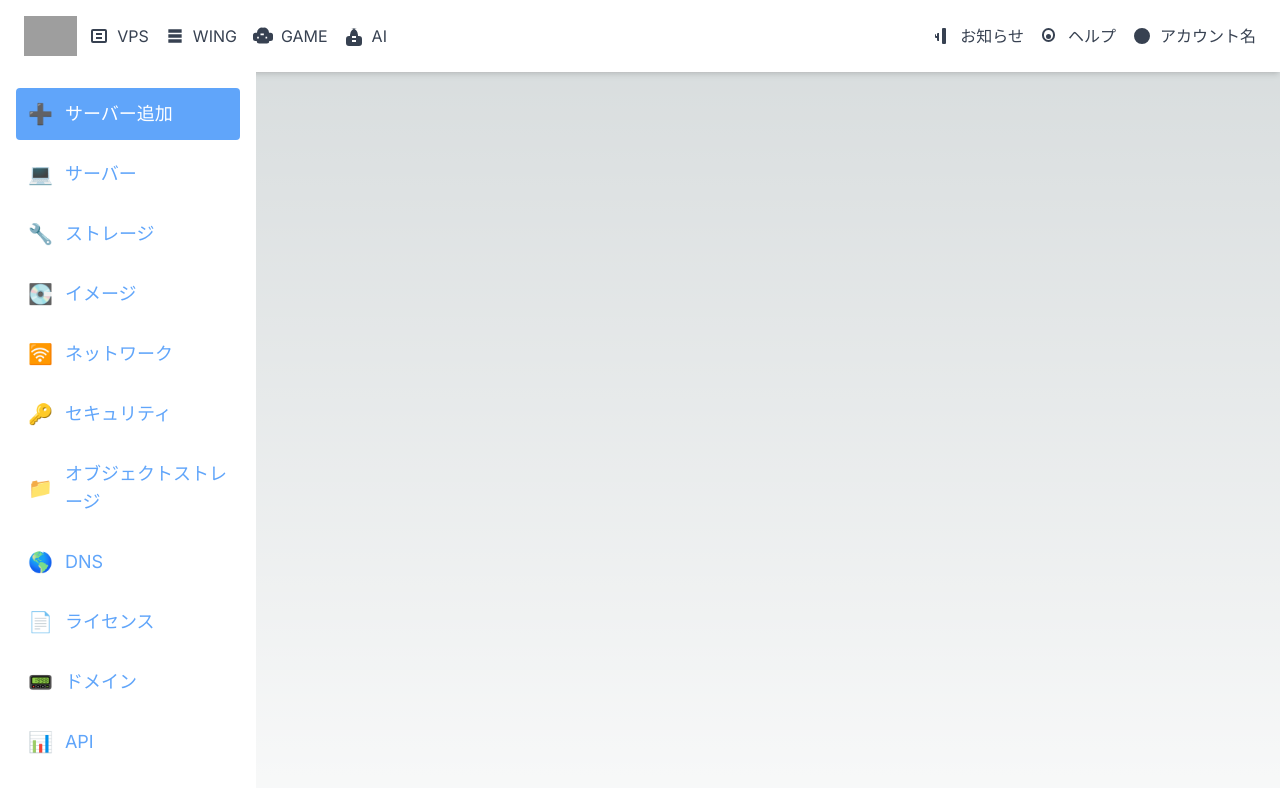
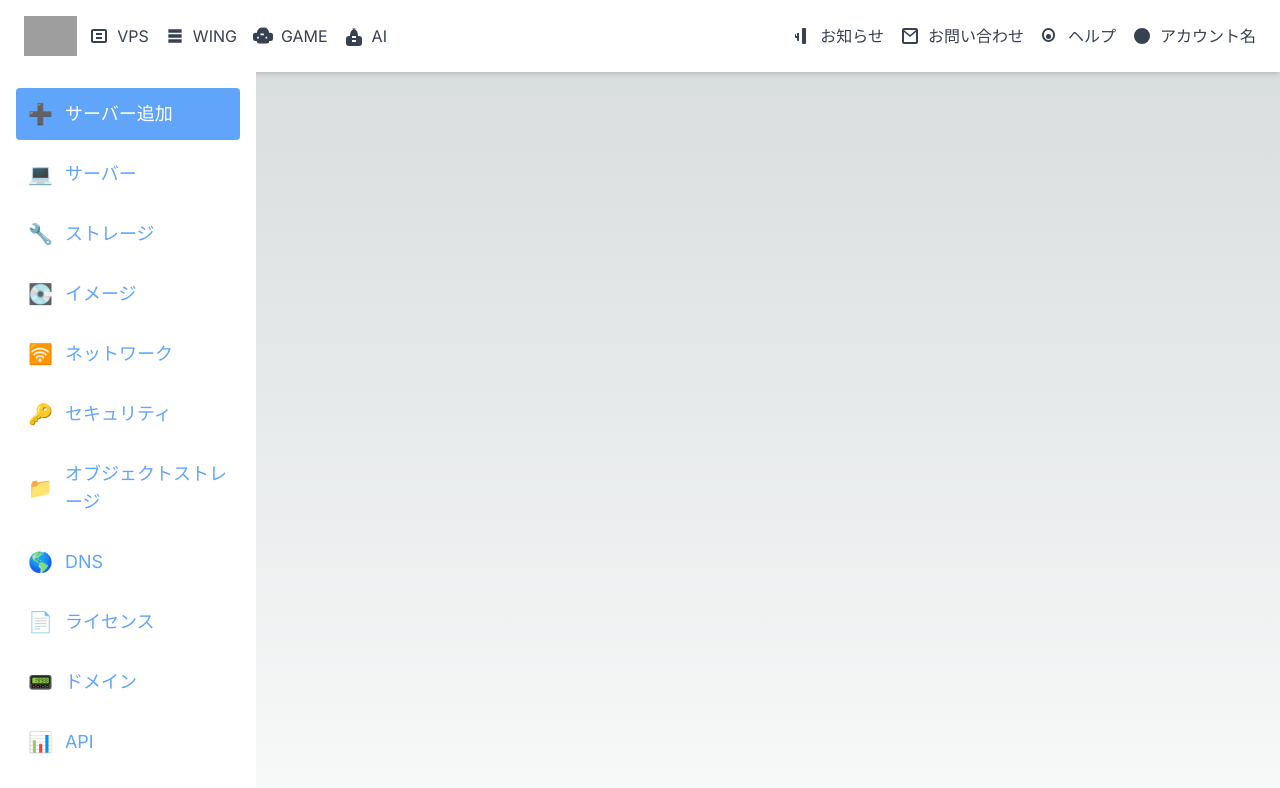
Before and after one commit to KR0915/GMO-Intern, a Next.js app in the folder my-app/: page / in a window 1280 px wide. Shown: the top 788 px of the page. Built offline with nearby package versions, Linux system fonts and the light colour scheme; grey boxes are pictures that could not be loaded.

Commit message:
お問い合わせフォームをヘッダーに追加

```diff
--- a/my-app/app/components/Header.tsx
+++ b/my-app/app/components/Header.tsx
@@ -57,6 +57,12 @@ const Header: React.FC = () => {
           </a>
           <a href="#" className="text-gray-700 hover:text-blue-500 flex items-center">
             <svg className="h-5 w-5 mr-2" fill="currentColor" viewBox="0 0 20 20" xmlns="http://www.w3.org/2000/svg">
+              <path d="M2 4a2 2 0 012-2h12a2 2 0 012 2v12a2 2 0 01-2 2H4a2 2 0 01-2-2V4zm2 0v.01L10 9l6-4.99V4H4zm0 2.01V16h12V6.01L10 11 4 6.01z" />
+          </svg>
+            お問い合わせ
+          </a>
+          <a href="#" className="text-gray-700 hover:text-blue-500 flex items-center">
+            <svg className="h-5 w-5 mr-2" fill="currentColor" viewBox="0 0 20 20" xmlns="http://www.w3.org/2000/svg">
               <path d="M8.5 2a6.5 6.5 0 00-6.5 6.5v1a6.5 6.5 0 0013 0v-1a6.5 6.5 0 00-6.5-6.5zm0 2a4.5 4.5 0 014.5 4.5v1a4.5 4.5 0 01-9 0v-1a4.5 4.5 0 014.5-4.5zm0 9a2.5 2.5 0 100-5 2.5 2.5 0 000 5z" />
             </svg>
             ヘルプ
```
